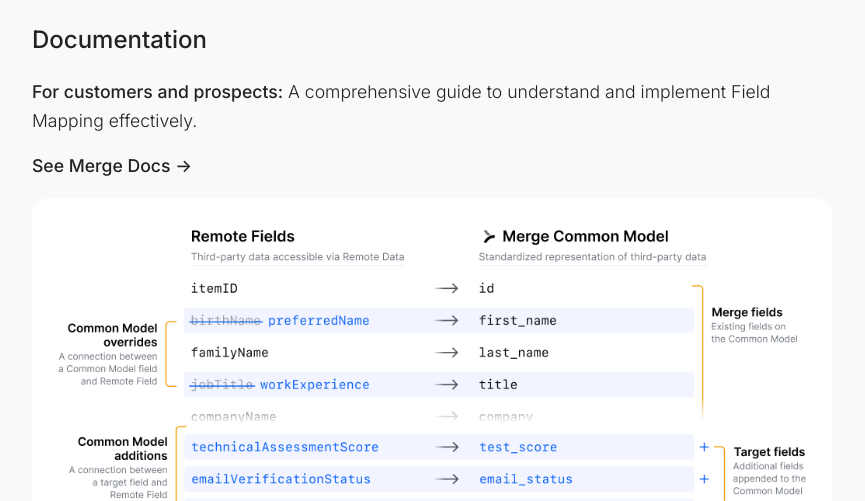
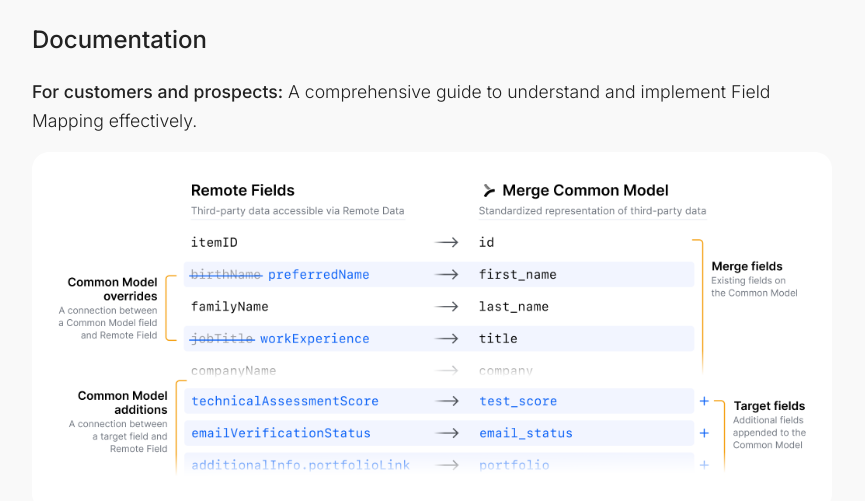
Before and after one commit to hayleymye/hayleyye.com, a plain HTML site: page projects/field-mapping.html in a window 1280 px wide. Shown: the part 11499-12000 px from the top of the page, without its empty margins (208-1073 px from the left). Drawn offline with Linux system fonts and the light colour scheme.

Commit message:
docs image link

```diff
--- a/projects/field-mapping.html
+++ b/projects/field-mapping.html
@@ -361,9 +361,8 @@
                 Mapping
                 effectively.</p>
             <a href="https://docs.merge.dev/supplemental-data/field-mappings/overview/" target="_blank">
-                <p> <strong>See Merge Docs -></strong></p>
+                <img src="../assets/field-mapping/docs-diagram.png" width="100%">
             </a>
-            <img src="../assets/field-mapping/docs-diagram.png" width="100%">
         </div>
         <hr />
         <div class="section">
```
